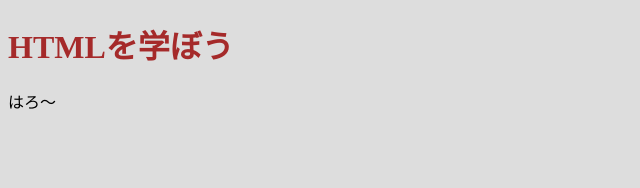
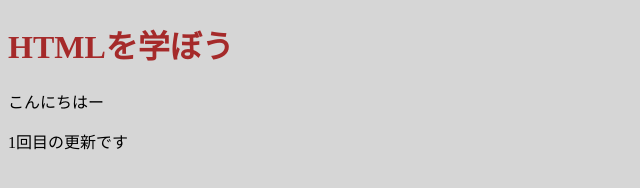
Before and after one commit to kishikawa4024/my_web_page, a plain HTML site: page index.html in a window 1280 px wide. Shown: the whole page, without its empty margins (0-640 px from the left). Drawn offline with Linux system fonts and the light colour scheme.

Commit message:
1回目の更新です

```diff
--- a/index.html
+++ b/index.html
@@ -5,7 +5,7 @@
     <title>はじめてのHTML</title>
     <style>
         body{
-            background-color: #dddddd;
+            background-color: #cccccccc;
         }
         h1 {
           color: brown;
@@ -14,6 +14,7 @@
 </head>
 <body>
     <h1>HTMLを学ぼう</h1>
-    <p>はろ～</p>
+    <p>こんにちはー</p>
+    <p>1回目の更新です</p>
 </body>
 </html>
```
